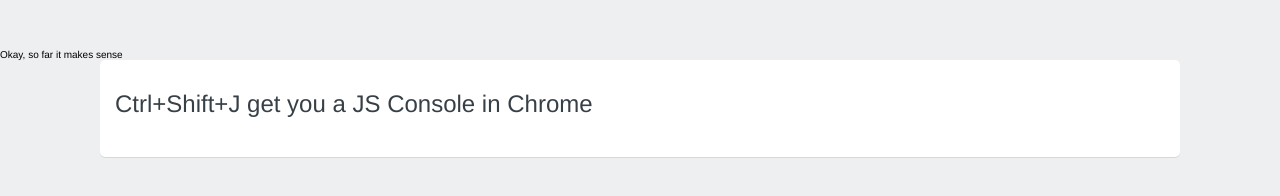
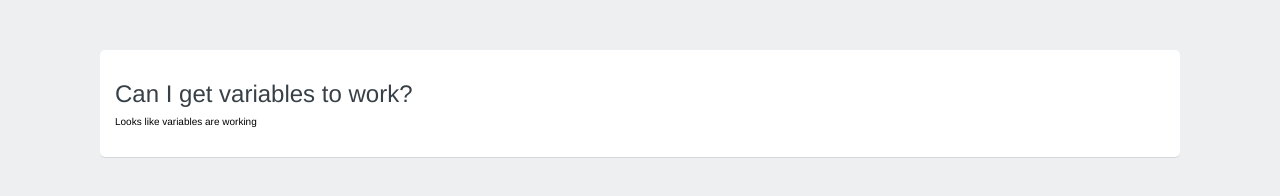
Before and after one commit to manicmerk/Learning-Javascript-01, a plain HTML site: page index.html in a window 1280 px wide. Drawn offline with Linux system fonts and the light colour scheme.

Commit message:
Variable Test 01

```diff
--- a/index.html
+++ b/index.html
@@ -4,11 +4,12 @@
   <meta charset="utf-8">
   <link rel="stylesheet" href="css/main.css">
   <title>JavaScript Basics</title>
-  <script src="scripts.js"></script>
+
  </head>
 <body>
   <div class="container">
-      <h1>Ctrl+Shift+J get you a JS Console in Chrome</h1>
+      <h1>Can I get variables to work?</h1>
+      <script src="scripts.js"></script>
   </div>
 </body>
 </html>
--- a/scripts.js
+++ b/scripts.js
@@ -1,3 +1,4 @@
-alert("Hey, you're back for more?");
-document.write("Okay, so far it makes sense");
+var message = "Testing Variables!"
+alert(message);
+document.write("Looks like variables are working");
 console.log("Program Complete");
```
